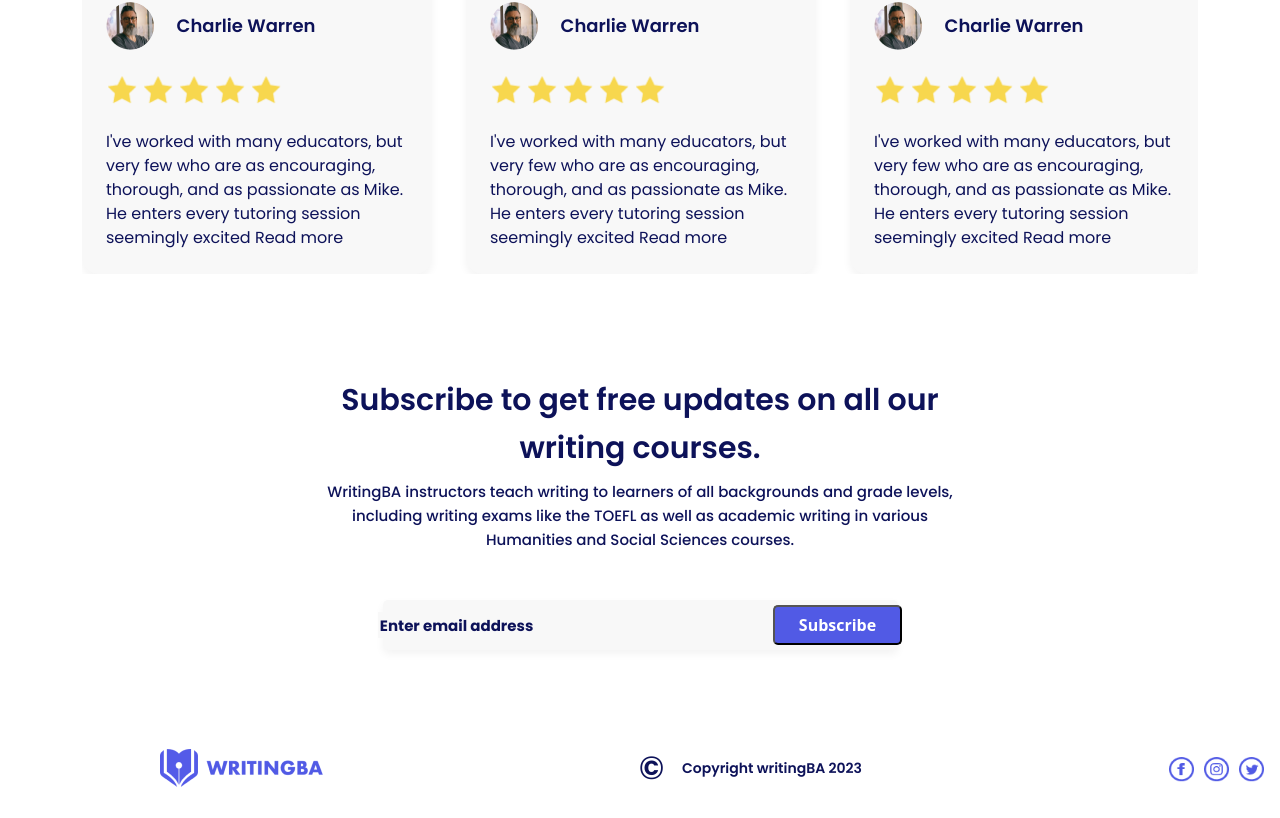
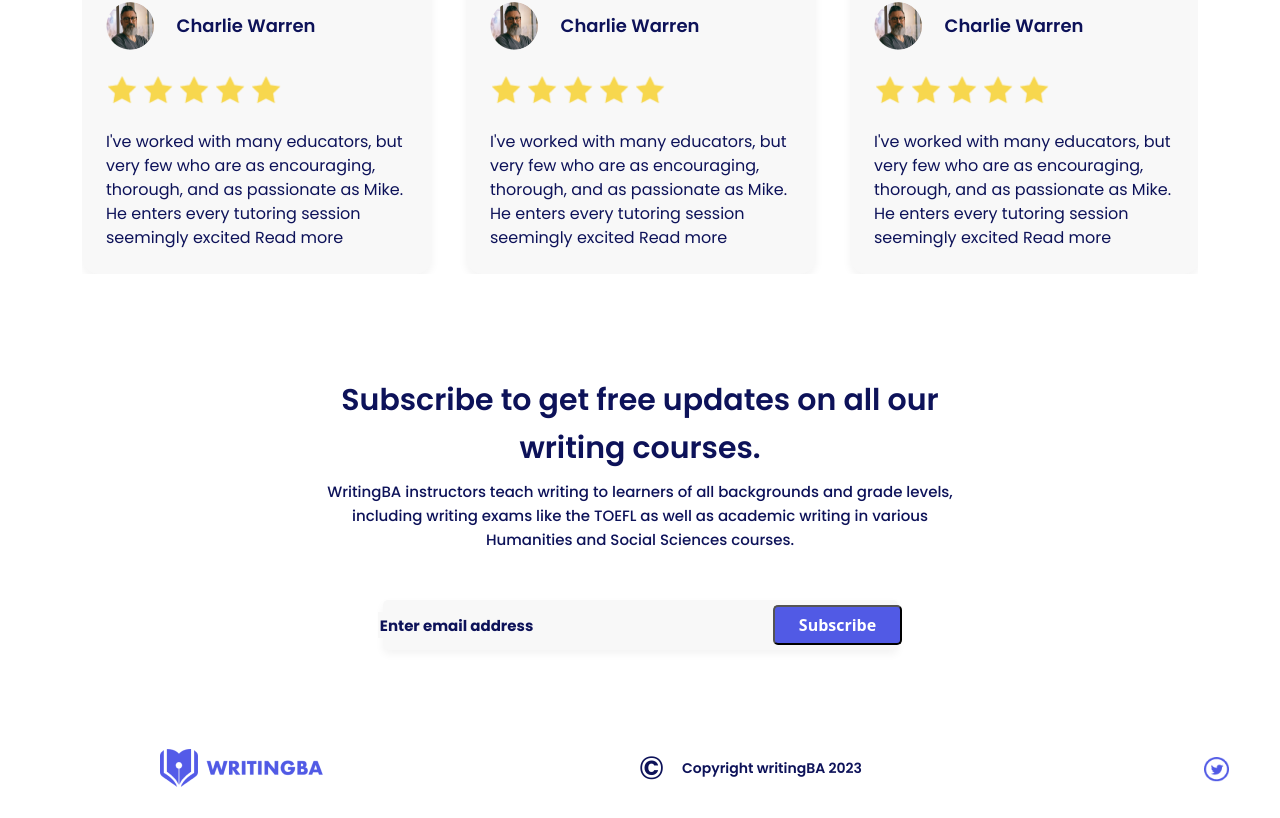
Before and after one commit to joelrupiah/writingba, a React (Create React App) app: page / in a window 1280 px wide. Shown: the part 1784-2602 px from the top of the page. Built offline with nearby package versions, Linux system fonts and the light colour scheme.

Commit message:
social icons design

```diff
--- a/src/inc/Footer.jsx
+++ b/src/inc/Footer.jsx
@@ -18,18 +18,19 @@ const Footer = () => {
 
 					<div className="social-div">
 
-						<span className="footer-social-icons">
+						{/*<span className="footer-social-icons">
 							<img src="/facebook.png" alt="social icon" />
 						</span>
 
 						<span className="footer-social-icons">
 							<img src="/instagram.png" alt="social icon" />
-						</span>
+						</span>*/}
 
-						<span className="footer-social-icons">
-							<img src="/twitter.png" alt="social icon" />
-						</span>
-
+						<a href="https://twitter.com/writing_ba" target="_blank">
+							<span className="footer-social-icons">
+								<img src="/twitter.png" alt="social icon" />
+							</span>
+						</a>
 
 					</div>
 
```
